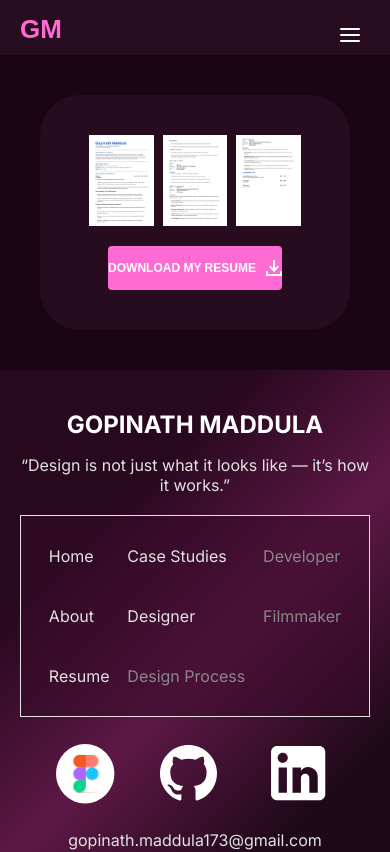
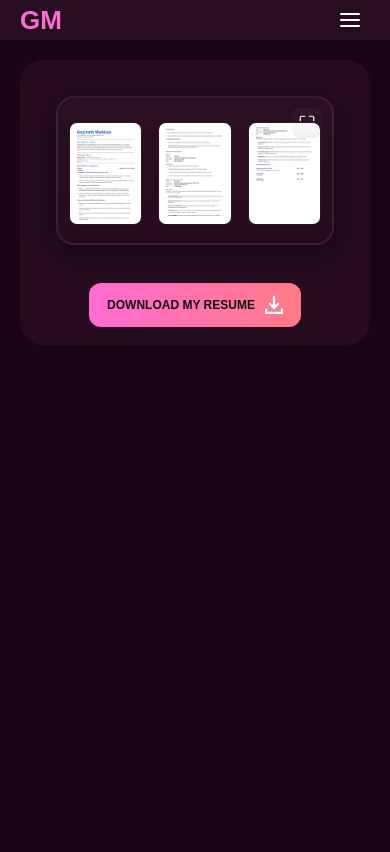
Before and after one commit to GopinathMaddula/Portfolio, a React (Create React App) app: page /resume in a window 390 px wide. Shown: the top 852 px of the page. Built offline with nearby package versions, Linux system fonts and the light colour scheme.

Commit message:
responsiveness added

```diff
--- a/src/components/Footer/Footer.css
+++ b/src/components/Footer/Footer.css
@@ -125,7 +125,12 @@
     padding: 30px 10px;
   }
 }
-
+@media (max-width: 760px) {
+  .footer-icon {
+    width: 48px;
+    height: 48px;
+  }
+}
 @media (min-width: 360px) and (max-width: 440px) {
   .footer-heading {
     font-size: 24px;
--- a/src/components/Header/Header.css
+++ b/src/components/Header/Header.css
@@ -20,7 +20,7 @@
 .header-inner {
   /* max-width: 1100px; */
   margin: 0 auto;
-  padding: 14px 20px 0px 20px;
+  padding: 0px 20px 0px 20px;
   display: flex;
   align-items: center;
   gap: 12px;
@@ -38,7 +38,7 @@
 .logo-text {
   font-family: "Poppins", sans-serif;
   font-size: 32px;
-  margin: 0px 0px 10px 0px;
+  margin: 0px;
   color: var(--accent);
   transition: all 0.25s ease;
 }
@@ -60,7 +60,7 @@
 .nav-link {
   color: var(--muted);
   text-decoration: none;
-  padding: 8px 6px 16px 6px;
+  padding: 16px 6px 16px 6px;
   border-bottom: 3px solid transparent;
   transition: all 0.15s ease;
 }
--- a/src/pages/About/About.tsx
+++ b/src/pages/About/About.tsx
@@ -44,10 +44,7 @@ const About: React.FC = () => {
       <div className="work-experience-head-container">
         <h2 className="work-experience-about-heading">Work Experience</h2>
         <div className="work-experience-all-container">
-          <div
-            className="work-experience-container about-work-experience"
-            style={{ width: "80%" }}
-          >
+          <div className="work-experience-container about-work-experience">
             <span className="edp-head">Edpedia</span>
             <span className="designation">Freelance UX/UI Designer</span>
             <span className="duration">
@@ -69,10 +66,7 @@ const About: React.FC = () => {
               deliver a clean, efficient, and user-friendly module.
             </p>
           </div>
-          <div
-            className="work-experience-container about-work-experience"
-            style={{ flexGrow: 2 }}
-          >
+          <div className="work-experience-container about-work-experience">
             <img src={f1s} alt="f1s" />
             <span className="designation">UX/UI Designer & Developer</span>
             <span className="duration">
--- a/src/pages/Kharidh/Kharidh.css
+++ b/src/pages/Kharidh/Kharidh.css
@@ -2,16 +2,26 @@
   background-color: #1b0514;
   display: flex;
   flex-direction: column;
-  gap: 60px;
+  gap: 40px;
 }
 .title-1-img {
   width: 100%;
 }
 .personal-motivation-section {
   display: flex;
-  padding: 60px;
+  padding: 40px;
   justify-content: center;
 }
 .pm-img {
   width: 100%;
 }
+@media (max-width: 768px) {
+  .kharidh-page {
+    gap: 10px;
+  }
+  .personal-motivation-section {
+    display: flex;
+    padding: 20px;
+    justify-content: center;
+  }
+}
--- a/src/pages/Resume/Resume.css
+++ b/src/pages/Resume/Resume.css
@@ -1,21 +1,198 @@
 .resume-main-page {
   background-color: #1b0514;
   padding: 40px;
+  min-height: 100vh;
+  box-sizing: border-box;
 }
 .resume-main-content {
   background-color: rgba(235, 141, 204, 0.05);
-  padding: 40px;
-  border-radius: 40px;
+  padding: 28px;
+  border-radius: 24px;
 }
+
+/* The outer preview area with border */
 .resume-page {
   display: flex;
-  justify-content: space-evenly;
+  justify-content: center;
+  align-items: center;
+  padding: 18px;
 }
-.resume-page img {
+
+/* preview wrapper (border + rounded corners) */
+.resume-preview {
+  position: relative;
+  width: 100%;
+  max-width: 980px;
+  border: 2px solid rgba(255, 255, 255, 0.08);
+  border-radius: 18px;
+  padding: 18px;
+  background: linear-gradient(
+    180deg,
+    rgba(255, 255, 255, 0.02),
+    rgba(0, 0, 0, 0.02)
+  );
+  box-shadow: 0 8px 30px rgba(0, 0, 0, 0.45);
+  box-sizing: border-box;
+}
+
+/* Expand button positioned top-right inside the preview box */
+.expand-btn {
+  position: absolute;
+  top: 12px;
+  right: 12px;
+  background: linear-gradient(
+    180deg,
+    rgba(255, 255, 255, 0.04),
+    rgba(0, 0, 0, 0.06)
+  );
+  border: none;
+  color: white;
+  padding: 8px;
+  border-radius: 8px;
+  cursor: pointer;
+  display: inline-flex;
+  align-items: center;
+  justify-content: center;
+  transition: transform 0.12s ease, background 0.12s ease;
+  z-index: 4;
+}
+.expand-btn:hover {
+  transform: translateY(-2px);
+}
+
+/* thumbnails layout (images shown inside preview) */
+.resume-thumbs {
+  display: flex;
+  gap: 16px;
+  justify-content: center;
+  align-items: center;
+  padding-top: 6px;
+}
+.resume-thumbs img {
   width: 28%;
+  display: block;
+  border-radius: 8px;
+  object-fit: cover;
+  border: 1px solid rgba(255, 255, 255, 0.04);
 }
+
+/* download button */
 .resume-download-btn-container {
   display: flex;
   justify-content: center;
   margin-top: 20px;
 }
+.cs-view-btn {
+  background: linear-gradient(90deg, #ff6bd2 0%, #ff7a84 100%);
+  color: #111;
+  border: none;
+  padding: 12px 18px;
+  border-radius: 12px;
+  font-weight: 700;
+  display: inline-flex;
+  gap: 10px;
+  align-items: center;
+  cursor: pointer;
+}
+.cs-view-btn img {
+  width: 18px;
+  height: 18px;
+}
+
+/* viewer modal/backdrop */
+.resume-viewer-backdrop {
+  position: fixed;
+  inset: 0;
+  background: rgba(0, 0, 0, 0.6);
+  display: flex;
+  align-items: center;
+  justify-content: center;
+  z-index: 1200;
+  padding: 20px;
+}
+
+/* viewer panel */
+.resume-viewer {
+  width: min(1200px, 96%);
+  height: min(88vh, 1000px);
+  background: #0f0810;
+  border-radius: 12px;
+  overflow: hidden;
+  display: flex;
+  flex-direction: column;
+  box-shadow: 0 18px 60px rgba(0, 0, 0, 0.6);
+}
+
+/* header */
+.viewer-header {
+  display: flex;
+  align-items: center;
+  justify-content: space-between;
+  padding: 12px 16px;
+  border-bottom: 1px solid rgba(255, 255, 255, 0.04);
+}
+.viewer-title {
+  color: #fff;
+  font-weight: 700;
+}
+.viewer-actions {
+  display: flex;
+  gap: 8px;
+  align-items: center;
+}
+.viewer-download-link {
+  color: #ffefc0;
+  background: rgba(255, 255, 255, 0.03);
+  padding: 8px 10px;
+  border-radius: 8px;
+  text-decoration: none;
+  font-weight: 600;
+}
+.viewer-close {
+  background: transparent;
+  border: none;
+  color: #fff;
+  font-size: 20px;
+  padding: 6px 8px;
+  cursor: pointer;
+}
+
+/* iframe body */
+.viewer-body {
+  flex: 1 1 auto;
+  background: #fff;
+}
+.resume-iframe {
+  width: 100%;
+  height: 100%;
+  border: none;
+}
+
+/* small blur state while viewer open (optional) */
+.resume-page.blurred {
+  filter: blur(4px) saturate(0.9);
+  transition: filter 0.2s ease;
+}
+
+/* responsive adjustments */
+@media (max-width: 760px) {
+  .resume-thumbs img {
+    width: 30%;
+  }
+  .expand-btn {
+    top: 10px;
+    right: 10px;
+    padding: 6px;
+  }
+  .resume-viewer {
+    height: 95vh;
+    width: 100%;
+    border-radius: 8px;
+  }
+  .resume-main-content {
+    padding: 18px;
+  }
+  .resume-main-page {
+    padding: 20px;
+  }
+}
--- a/src/pages/Resume/Resume.tsx
+++ b/src/pages/Resume/Resume.tsx
@@ -1,4 +1,4 @@
-import React from "react";
+import React, { useEffect, useRef, useState } from "react";
 // @ts-ignore: allow importing image asset without a module declaration (add a *.png d.ts later)
 import r1 from "../../assets/images/r1.png";
 // @ts-ignore: allow importing image asset without a module declaration (add a *.png d.ts later)
@@ -11,32 +11,137 @@ import downloadIcon from "../../assets/images/download.svg";
 import resumePdf from "../../assets/images/Gopinath Resume 2025.pdf";
 import "./Resume.css";
 
+/**
+ * If you have an uploaded file on the server/dev machine and want to use that path directly,
+ * you can also fallback to a local path like:
+ * const uploadedPdfPath = "/mnt/data/Gopinath Resume 2025.pdf";
+ *
+ * Then use uploadedPdfPath in the iframe `src` if needed instead of `resumePdf`.
+ */
+
 const Resume: React.FC = () => {
+  const [viewerOpen, setViewerOpen] = useState(false);
+  const viewerRef = useRef<HTMLDivElement | null>(null);
+
+  // lock body scroll when viewer open
+  useEffect(() => {
+    document.body.style.overflow = viewerOpen ? "hidden" : "";
+    return () => {
+      document.body.style.overflow = "";
+    };
+  }, [viewerOpen]);
+
+  // close on Escape
+  useEffect(() => {
+    const onKey = (e: KeyboardEvent) => {
+      if (e.key === "Escape") setViewerOpen(false);
+    };
+    document.addEventListener("keydown", onKey);
+    return () => document.removeEventListener("keydown", onKey);
+  }, []);
+
+  // handle download
   const handleDownload = () => {
-    // resumePdf is a URL string after bundling
     const link = document.createElement("a");
-    link.href = resumePdf;
-    // set the filename the user will see
+    link.href = resumePdf; // or use uploadedPdfPath if you want the direct /mnt/data path
     link.download = "Gopinath_Maddula_Resume.pdf";
-    // append, click and remove
     document.body.appendChild(link);
     link.click();
     link.remove();
   };
+
+  // close when clicking backdrop
+  const onBackdropClick = (e: React.MouseEvent) => {
+    if (e.target === e.currentTarget) setViewerOpen(false);
+  };
+
   return (
     <main className="resume-main-page">
       <div className="resume-main-content">
-        <div className="resume-page">
-          <img src={r1} alt="resume 1" />
-          <img src={r2} alt="resume 1" />
-          <img src={r3} alt="resume 1" />
+        <div className={`resume-page ${viewerOpen ? "blurred" : ""}`}>
+          {/* border + expand icon wrapper */}
+          <div className="resume-preview">
+            <button
+              className="expand-btn"
+              aria-label="Open resume preview"
+              title="Open resume"
+              onClick={() => setViewerOpen(true)}
+            >
+              {/* simple expand icon (SVG) */}
+              <svg width="18" height="18" viewBox="0 0 24 24" aria-hidden>
+                <path
+                  d="M9 3H5a2 2 0 0 0-2 2v4M15 3h4a2 2 0 0 1 2 2v4M9 21H5a2 2 0 0 1-2-2v-4M15 21h4a2 2 0 0 0 2-2v-4"
+                  fill="none"
+                  stroke="#fff"
+                  strokeWidth="1.6"
+                  strokeLinecap="round"
+                  strokeLinejoin="round"
+                />
+              </svg>
+            </button>
+
+            {/* Images / thumbnails */}
+            <div className="resume-thumbs">
+              <img src={r1} alt="img 1" />
+              <img src={r2} alt="img 2" />
+              <img src={r3} alt="img 3" />
+            </div>
+          </div>
         </div>
+
         <div className="resume-download-btn-container">
           <button className="cs-view-btn" onClick={handleDownload}>
-            DOWNLOAD MY RESUME <img src={downloadIcon} alt="btn" />
+            DOWNLOAD MY RESUME <img src={downloadIcon} alt="download" />
           </button>
         </div>
       </div>
+
+      {/* Viewer modal */}
+      {viewerOpen && (
+        <div
+          className="resume-viewer-backdrop"
+          onClick={onBackdropClick}
+          role="presentation"
+        >
+          <div
+            className="resume-viewer"
+            role="dialog"
+            aria-modal="true"
+            aria-label="Resume preview"
+            ref={viewerRef}
+          >
+            <div className="viewer-header">
+              <div className="viewer-title">Resume — Gopinath Maddula</div>
+              <div className="viewer-actions">
+                <a
+                  className="viewer-download-link"
+                  href={resumePdf}
+                  download="Gopinath_Maddula_Resume.pdf"
+                >
+                  Download
+                </a>
+                <button
+                  className="viewer-close"
+                  aria-label="Close resume preview"
+                  onClick={() => setViewerOpen(false)}
+                >
+                  ✕
+                </button>
+              </div>
+            </div>
+
+            <div className="viewer-body">
+              {/* Use the imported resumePdf URL. If you prefer direct server path, replace src with that path. */}
+              <iframe
+                src={resumePdf}
+                title="Resume PDF"
+                className="resume-iframe"
+                frameBorder={0}
+              />
+            </div>
+          </div>
+        </div>
+      )}
     </main>
   );
 };
```
Also changed, not shown: src/pages/About/About.css (+50 -0 lines), 2 other files (tests, documents, lock files or other folders).
